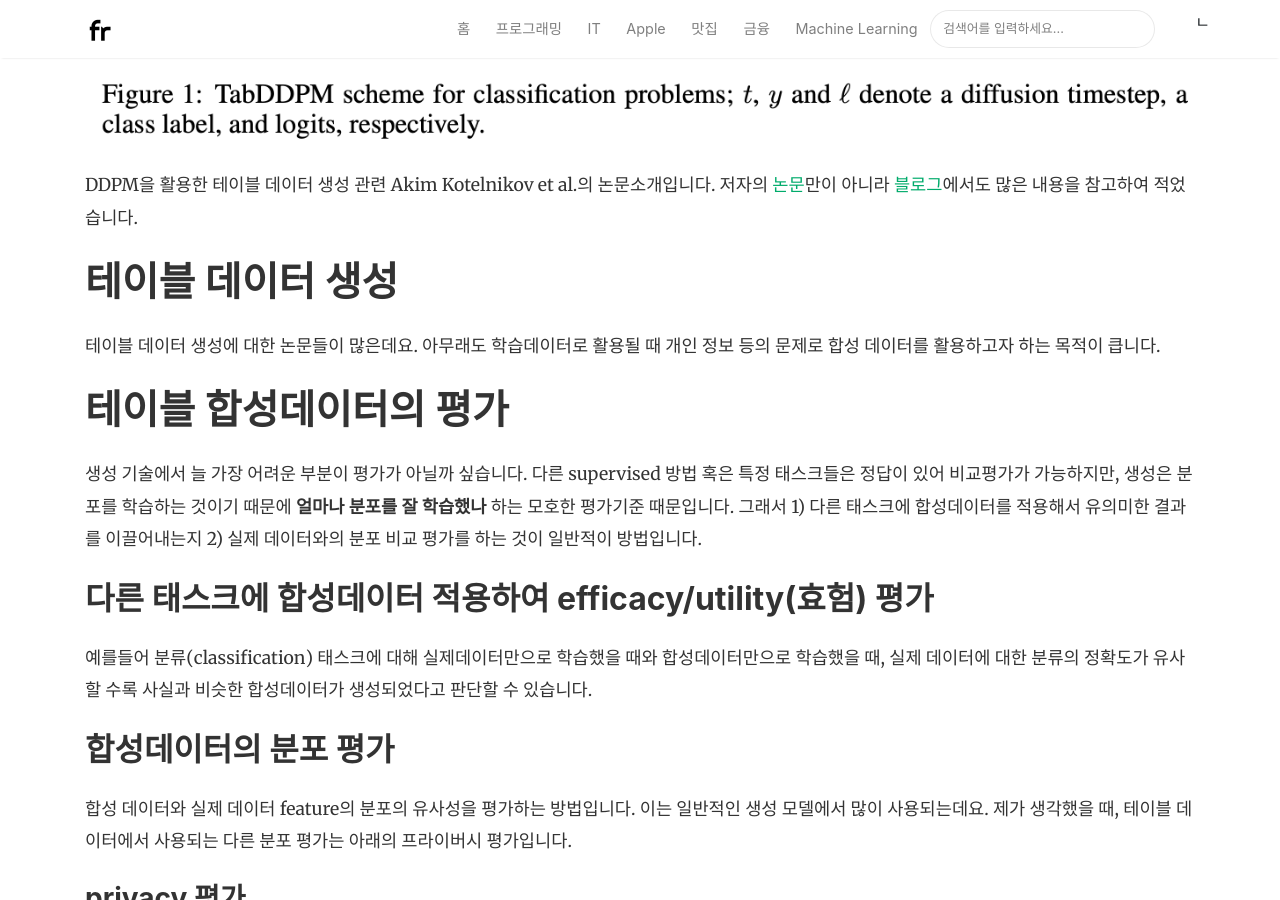
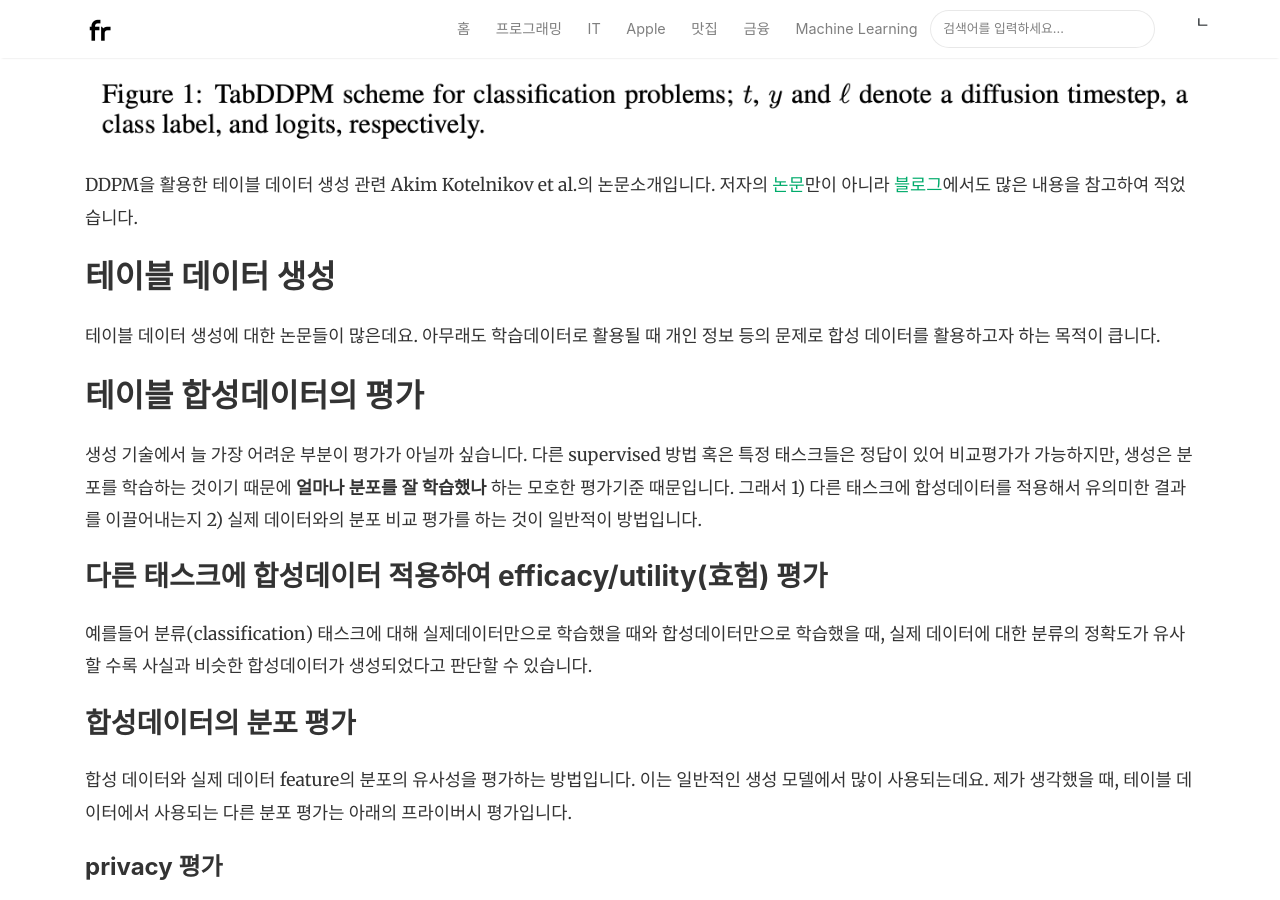
Before and after one commit to ryanlee92/ryanlee92.github.io, a Jekyll site: the page built from _posts/2023-07-25-TabDDPM.md, in a window 1280 px wide and 900 px high, scrolled down 742 px. Built offline with Jekyll 4.4.1, drawn with Linux system fonts in a browser that asks for light colours; nearby versions of some CDN libraries; comment, search, counter and statistics services are not loaded.

Commit message:
font size chged

```diff
--- a/_posts/2023-07-25-TabDDPM.md
+++ b/_posts/2023-07-25-TabDDPM.md
@@ -12,26 +12,26 @@
 DDPM을 활용한 테이블 데이터 생성 관련 Akim Kotelnikov et al.의 논문소개입니다.
 저자의 [논문](https://arxiv.org/abs/2209.15421)만이 아니라 [블로그](https://research.yandex.com/blog/tabddpm-modelling-tabular-data-with-diffusion-models)에서도 많은 내용을 참고하여 적었습니다.
 
-# 테이블 데이터 생성
+## 테이블 데이터 생성
 테이블 데이터 생성에 대한 논문들이 많은데요. 아무래도 학습데이터로 활용될 때 개인 정보 등의 문제로 합성 데이터를 활용하고자 하는 목적이 큽니다.
 
-# 테이블 합성데이터의 평가
+## 테이블 합성데이터의 평가
 생성 기술에서 늘 가장 어려운 부분이 평가가 아닐까 싶습니다.
 다른 supervised 방법 혹은 특정 태스크들은 정답이 있어 비교평가가 가능하지만, 생성은 분포를 학습하는 것이기 때문에 **얼마나 분포를 잘 학습했나** 하는 모호한 평가기준 때문입니다.
 그래서 1) 다른 태스크에 합성데이터를 적용해서 유의미한 결과를 이끌어내는지 2) 실제 데이터와의 분포 비교 평가를 하는 것이 일반적이 방법입니다.
-## 다른 태스크에 합성데이터 적용하여 efficacy/utility(효험) 평가
+### 다른 태스크에 합성데이터 적용하여 efficacy/utility(효험) 평가
 예를들어 분류(classification) 태스크에 대해 실제데이터만으로 학습했을 때와 합성데이터만으로 학습했을 때, 실제 데이터에 대한 분류의 정확도가 유사할 수록 사실과 비슷한 합성데이터가 생성되었다고 판단할 수 있습니다.
-## 합성데이터의 분포 평가
+### 합성데이터의 분포 평가
 합성 데이터와 실제 데이터 feature의 분포의 유사성을 평가하는 방법입니다. 이는 일반적인 생성 모델에서 많이 사용되는데요.
 제가 생각했을 때, 테이블 데이터에서 사용되는 다른 분포 평가는 아래의 프라이버시 평가입니다.
-### privacy 평가
+#### privacy 평가
 테이블 데이터에서 해결해야 하는 중요한 문제가 프라이버시인데요.
 이미지의 경우 합성데이터의 품질이나 프라이버시를 정성적으로 한눈에 평가할 수 있지만, 테이블 데이터는 평가가 더 까다로운 부분이 있습니다.
 특히, 합성된 테이블이 실제 데이터와 거의 같은 데이터라면 프라이버시 문제가 전혀 해결이 되지 않는 문제가 발생할 수 있습니다.
 그래서 테이블 데이터의 프라이버시 품질을 평가하기 위해 [1]에서 제안한 *Distance to Closest Record*의 방법을 본 논문에서도 활용했다고 합니다.
 이는 가장 가까운 실제데이터와의 거리를 말하며, 이 거리가 커질수 있도록 학습하고자 했다고 합니다.
 
-# Diffusion model
+## Diffusion model
 Diffusion model은 데이터로부터 노이즈를 더해가는 forward 방향의 반대인 inverse 방향을 학습해, 노이즈로부터 가우시안 분포를 더하여 denoising해 합성데이터를 생성하는 기법입니다.
 그중에서도 이 논문에서 근간으로 하는 DDPM[2] 논문은 기회가 된다면 블로그에서 한번 다뤄보도록 하겠습니다.
 본 논문에서는 categorical(범주형) 데이터를 합성할 수 있는 multinomial diffusion[3] 기법을 차용하였습니다.
@@ -41,14 +41,14 @@
 
 본 논문을 활용한다면, 어떤 사람의 혈액형, 키, 몸무게, 직업군과 같이 연속적(키, 몸무게), 불연속적(혈액형, 직업군) 데이터를 동시에 합성할 수 있겠죠.
 
-# TabDDPM
+## TabDDPM
 ![](/assets/images/TabDDPM/model.png)
 출처: [TabDDPM]](https://arxiv.org/abs/2209.15421)
 위 이미지에서 볼 수 있듯 numerical data(3차원)와 두 categorical data를 합성하는 프레임워크인데요.
 먼저 numericlal noise에는 quantitle transformer를 달아 입력값이 사용자가 지정한 분포 안에 들어가게 해주고, 카테고리 노이즈는 one hot encoding 해주어 MLP 에 넣습니다.
 본 MLP는 타임스텝마다 Gaussian diffusion을 활용한 numerical data 합성을 위해 epsilon과 softmax를 거쳐 one hot encoding된 categorical 데이터를 생성합니다.
 
-## 참고문헌
+### 참고문헌
 [1][CTAB-GAN: Effective Table Data Synthesizing, Z.Zhao et al., ACML(2021)](https://proceedings.mlr.press/v157/zhao21a) \
 [2][Denoising diffusion probabilistic models, J. Ho et al., NeurIPS(2020)](https://arxiv.org/abs/2006.11239) \
 [3][Argmax flows and multinomial diffusion: Learning categorical distributions, E. Hoogeboom et al., NeurIPS(2021)](https://arxiv.org/abs/2102.05379)
```
